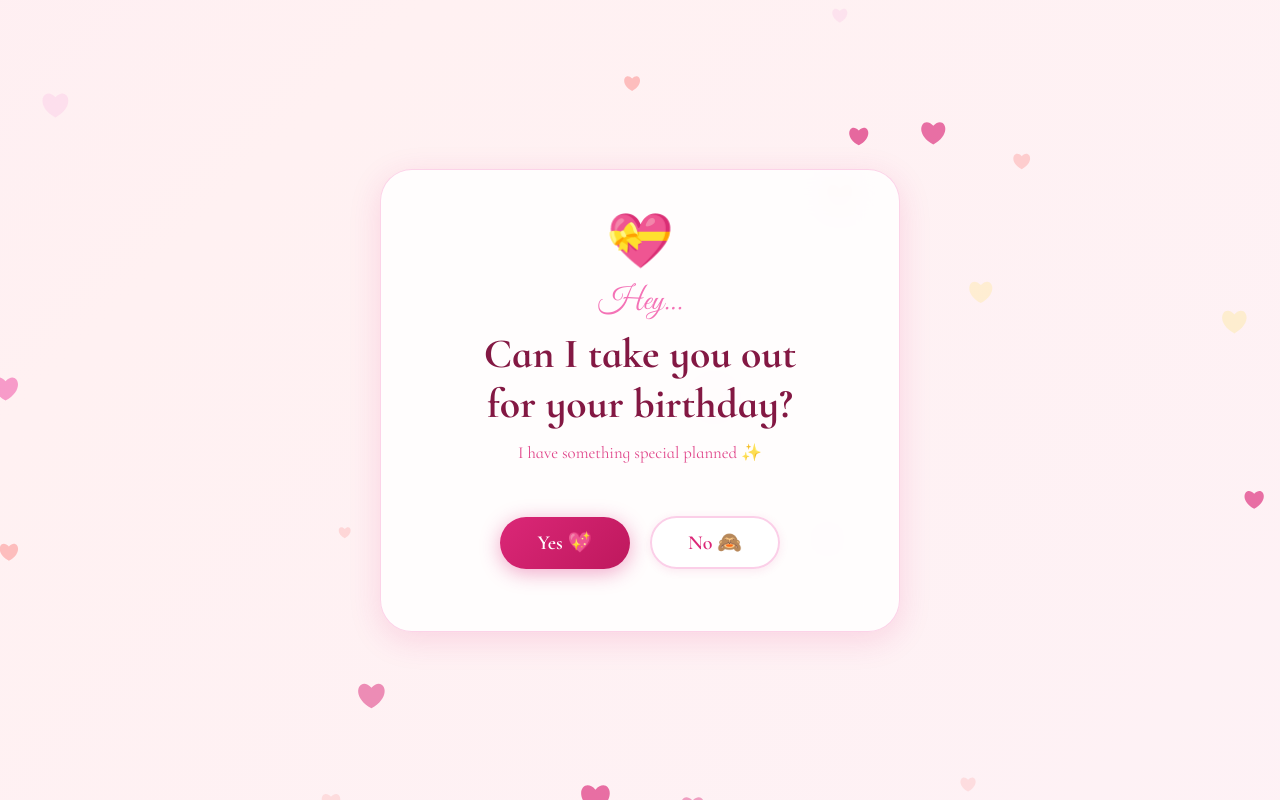
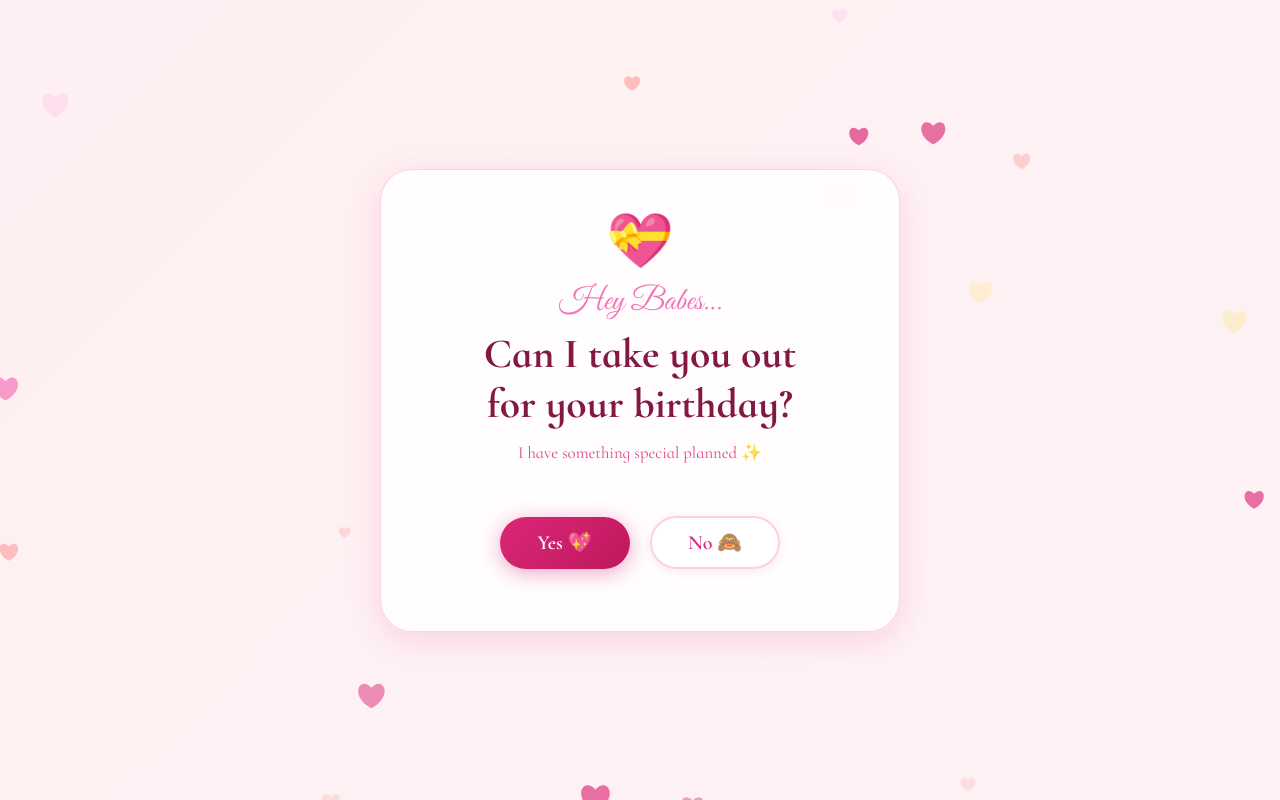
Before and after one commit to BenardOwusu/birthday, a plain HTML site: page index.html in a window 1280 px wide. Drawn offline with Linux system fonts and the light colour scheme.

Commit message:
Add files via upload

```diff
--- a/index.html
+++ b/index.html
@@ -469,7 +469,7 @@
   <div class="page" id="landing" role="main">
     <div class="card">
       <span class="emoji-top" aria-hidden="true">💝</span>
-      <span class="script-label">Hey…</span>
+      <span class="script-label">Hey Babes…</span>
 
       <h1 class="main-question">Can I take you out<br>for your birthday?</h1>
       <p class="sub-text">I have something special planned&nbsp;✨</p>
```
